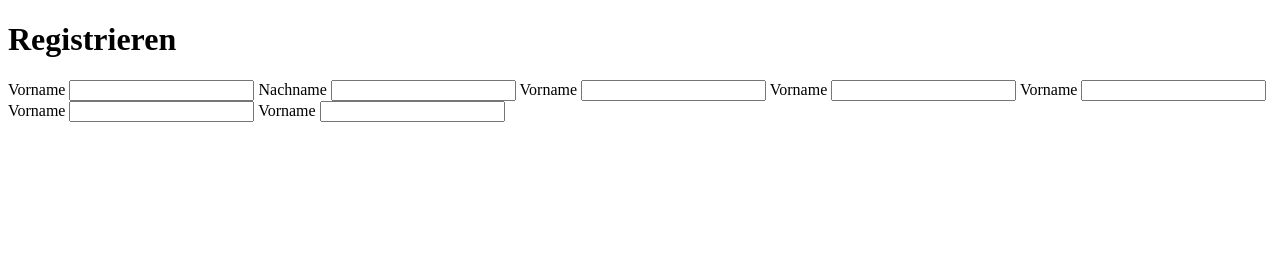
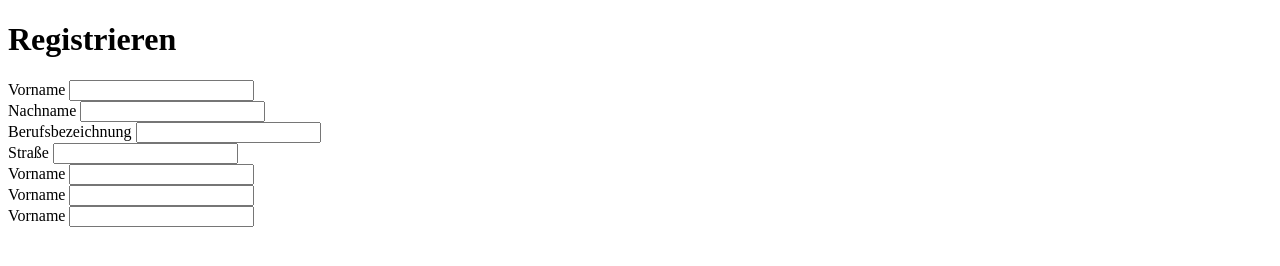
Before and after one commit to julien-zigan/julien-zigan.github.io, a plain HTML site: page sub/login/login.html in a window 1280 px wide. Drawn offline with Linux system fonts and the light colour scheme.

Commit message:
microincrement

```diff
--- a/sub/login/login.html
+++ b/sub/login/login.html
@@ -12,24 +12,25 @@
     <form action="">
         <label for="firstName">Vorname</label>
         <input type="text" name="firstName" id="firstName">
-
+        <br>
         <label for="lastName">Nachname</label>
-        <input type="text" name="lastName" id="firstName">
-
+        <input type="text" name="lastName" id="lastName">
+        <br>
+        <label for="firstName">Berufsbezeichnung</label>
+        <input type="text" name="profession" id="profession">
+        <br>
+        <label for="">Straße</label>
+        <input type="text" name="stree" id="firstName">
+        <br>
         <label for="firstName">Vorname</label>
         <input type="text" name="firstName" id="firstName">
-
+        <br>
         <label for="firstName">Vorname</label>
         <input type="text" name="firstName" id="firstName">
-
+        <br>
         <label for="firstName">Vorname</label>
         <input type="text" name="firstName" id="firstName">
-
-        <label for="firstName">Vorname</label>
-        <input type="text" name="firstName" id="firstName">
-
-        <label for="firstName">Vorname</label>
-        <input type="text" name="firstName" id="firstName">
+        <br>
 
     </form>
 </body>
```
